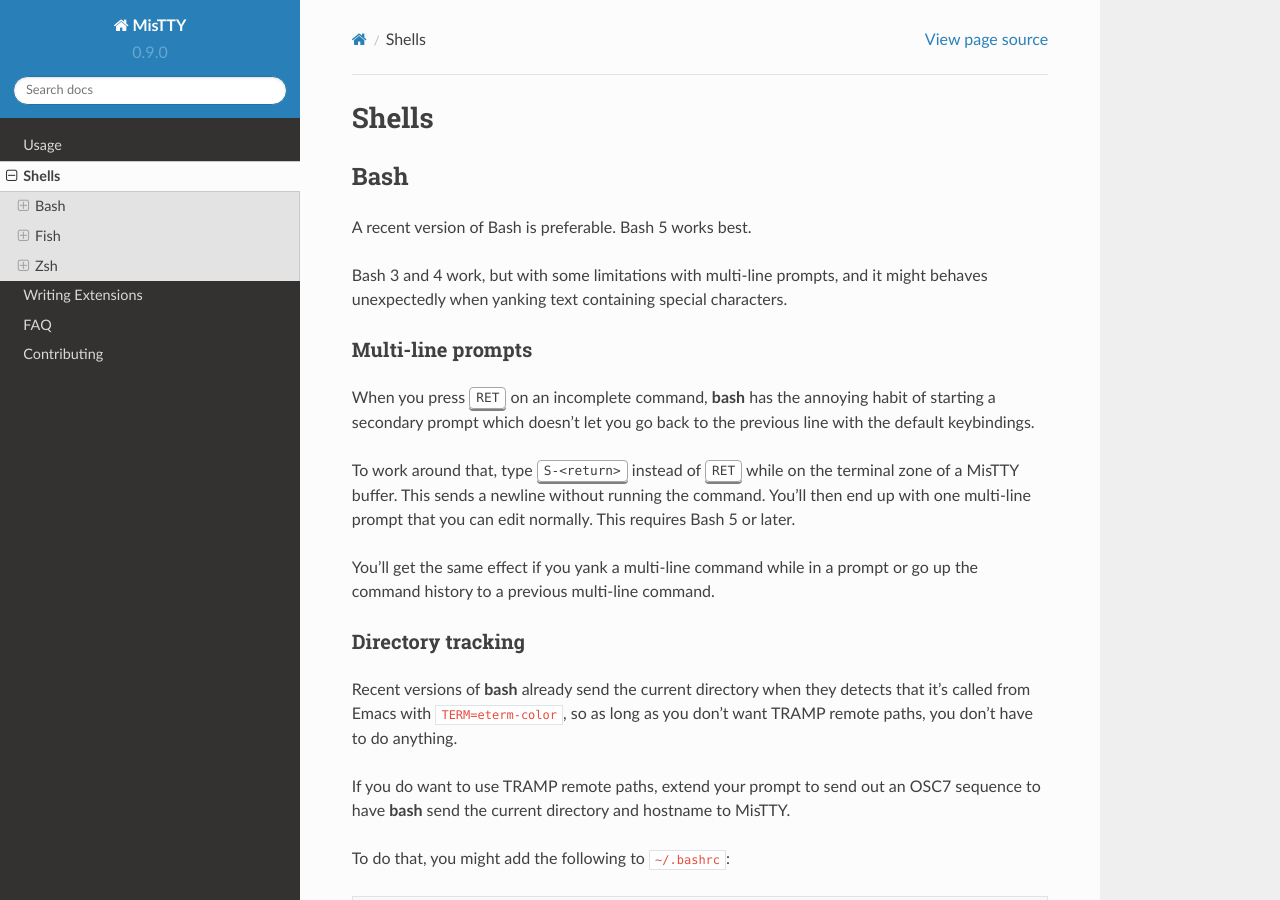
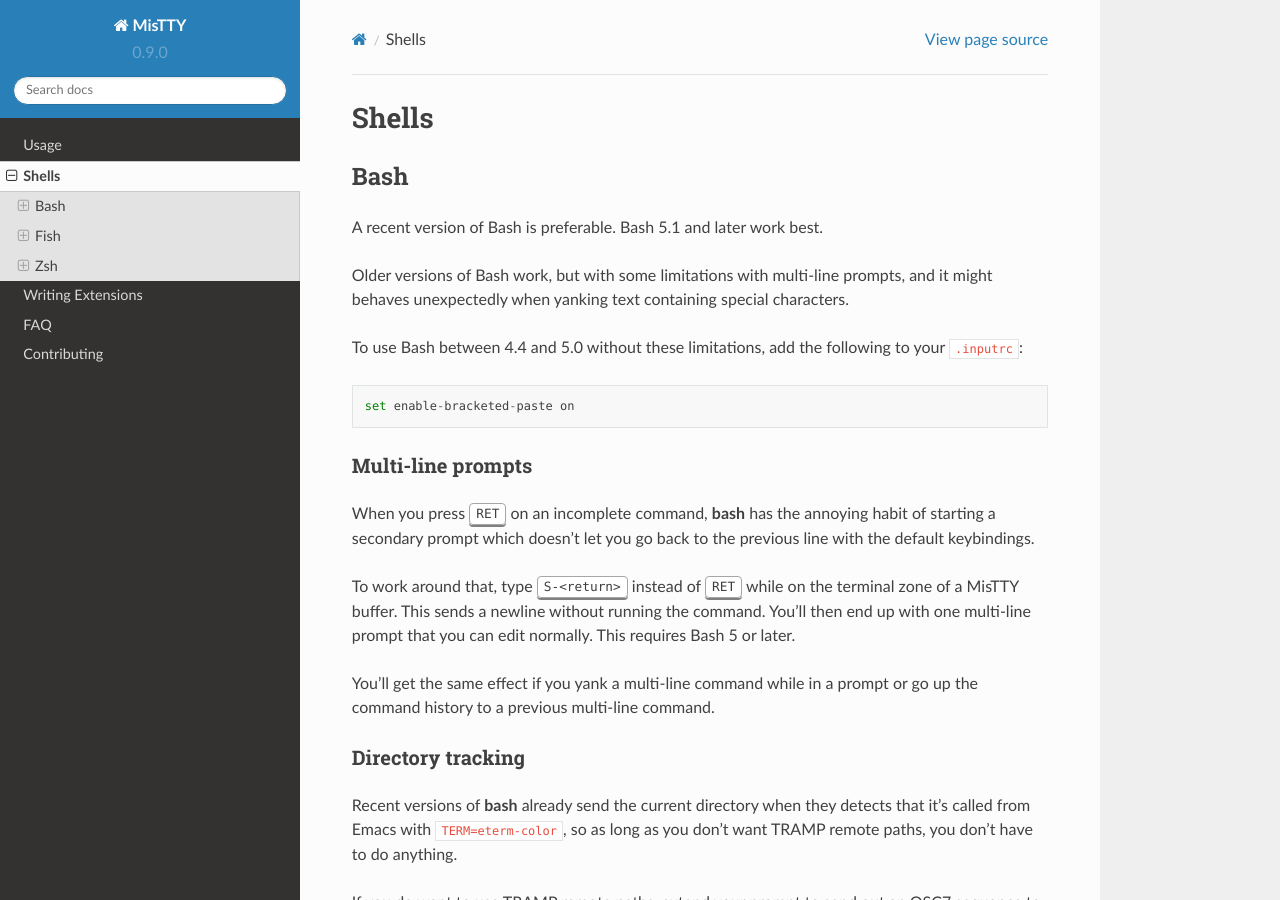
Before and after one commit to szermatt/mistty, a Sphinx documentation site: the page built from docs/source/shells.rst, in a window 1280 px wide and 900 px high. Built offline with Sphinx 7.4.7 and the Read the Docs theme 2.0.0, drawn with Linux system fonts in a browser that asks for light colours.

Commit message:
Doc: recommend turning bracketed past on for bash 4.4-5.0.

```diff
--- a/docs/source/shells.rst
+++ b/docs/source/shells.rst
@@ -8,11 +8,19 @@
 Bash
 ----
 
-A recent version of Bash is preferable. Bash 5 works best.
+A recent version of Bash is preferable. Bash 5.1 and later work best.
 
-Bash 3 and 4 work, but with some limitations with multi-line prompts,
-and it might behaves unexpectedly when yanking text containing special
-characters.
+Older versions of Bash work, but with some limitations with multi-line
+prompts, and it might behaves unexpectedly when yanking text
+containing special characters.
+
+To use Bash between 4.4 and 5.0 without these limitations, add the
+following to your :file:`.inputrc`:
+
+.. code-block::
+
+  set enable-bracketed-paste on
+
 
 Multi-line prompts
 ^^^^^^^^^^^^^^^^^^
```
Also changed, not shown: 1 other file.
